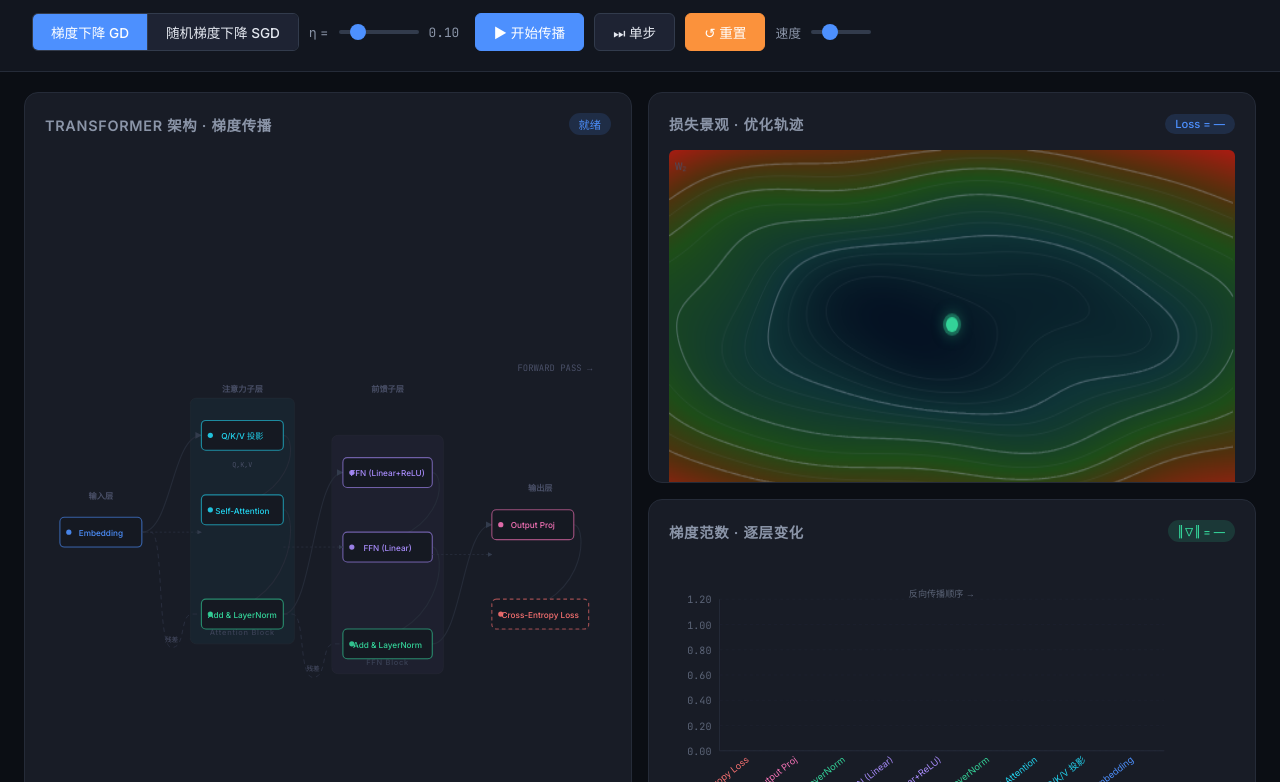
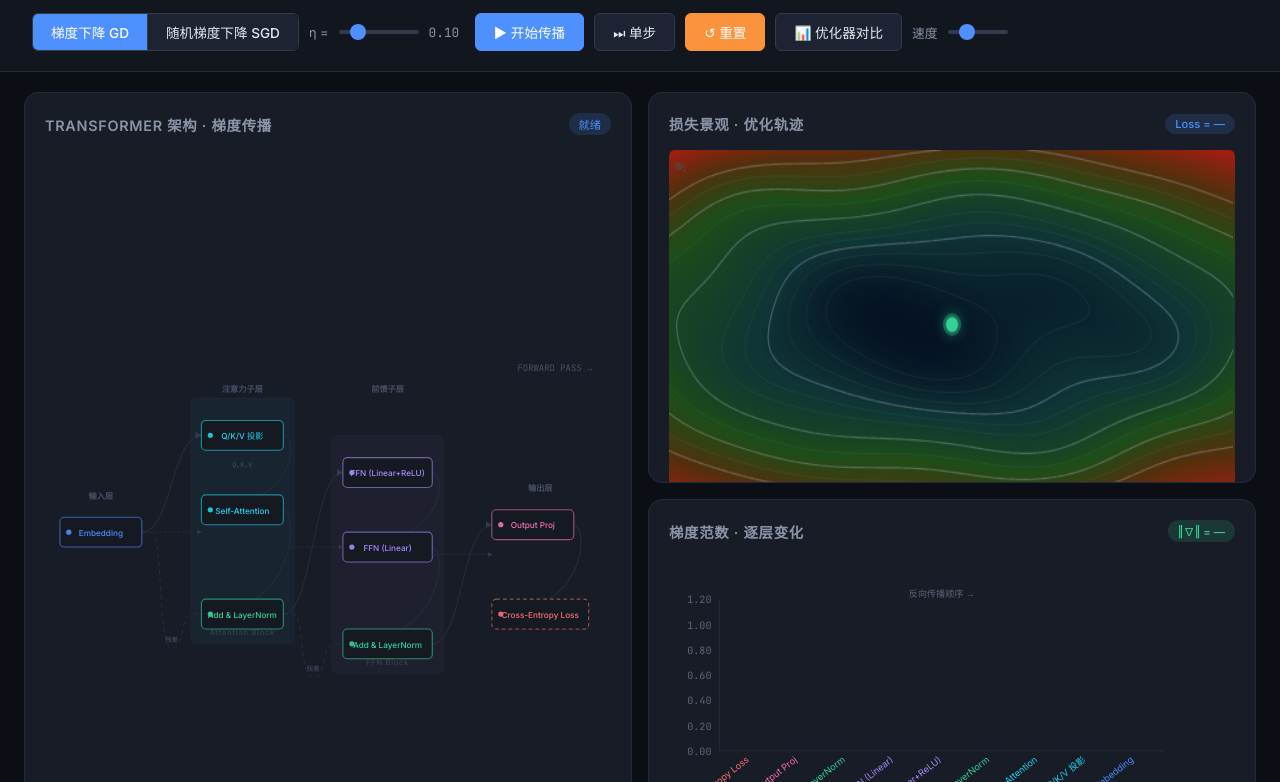
Before and after one commit to zikang888/bp-visualizer, a plain HTML site: page index.html in a window 1280 px wide. Shown: the part 77-859 px from the top of the page. Drawn offline with nearby package versions, Linux system fonts and the light colour scheme.

Commit message:
chore: 两个可视化页面添加互相关联的导航链接

```diff
--- a/index.html
+++ b/index.html
@@ -374,6 +374,7 @@ MathJax = {
     <button class="btn btn-primary" id="btn-play">▶ 开始传播</button>
     <button class="btn" id="btn-step">⏭ 单步</button>
     <button class="btn btn-warn" id="btn-reset">↺ 重置</button>
+    <a href="optimizers.html" class="btn" style="text-decoration:none;">📊 优化器对比</a>
     <div class="slider-group">
       <span>速度</span>
       <input type="range" id="speed-slider" min="1" max="5" step="1" value="2" style="width:60px;">
```
Also changed, not shown: optimizers.html (+1 -0 lines).
